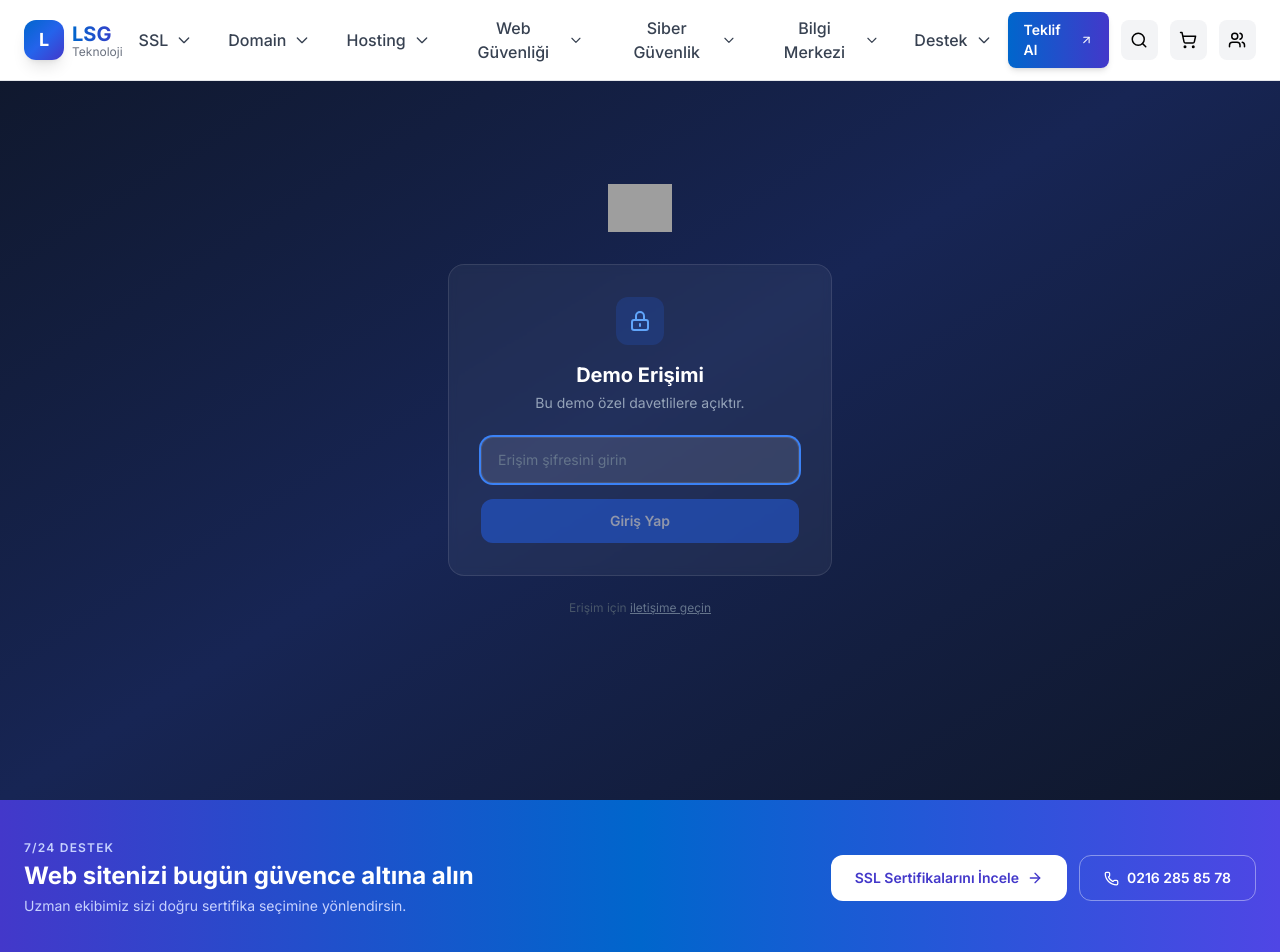
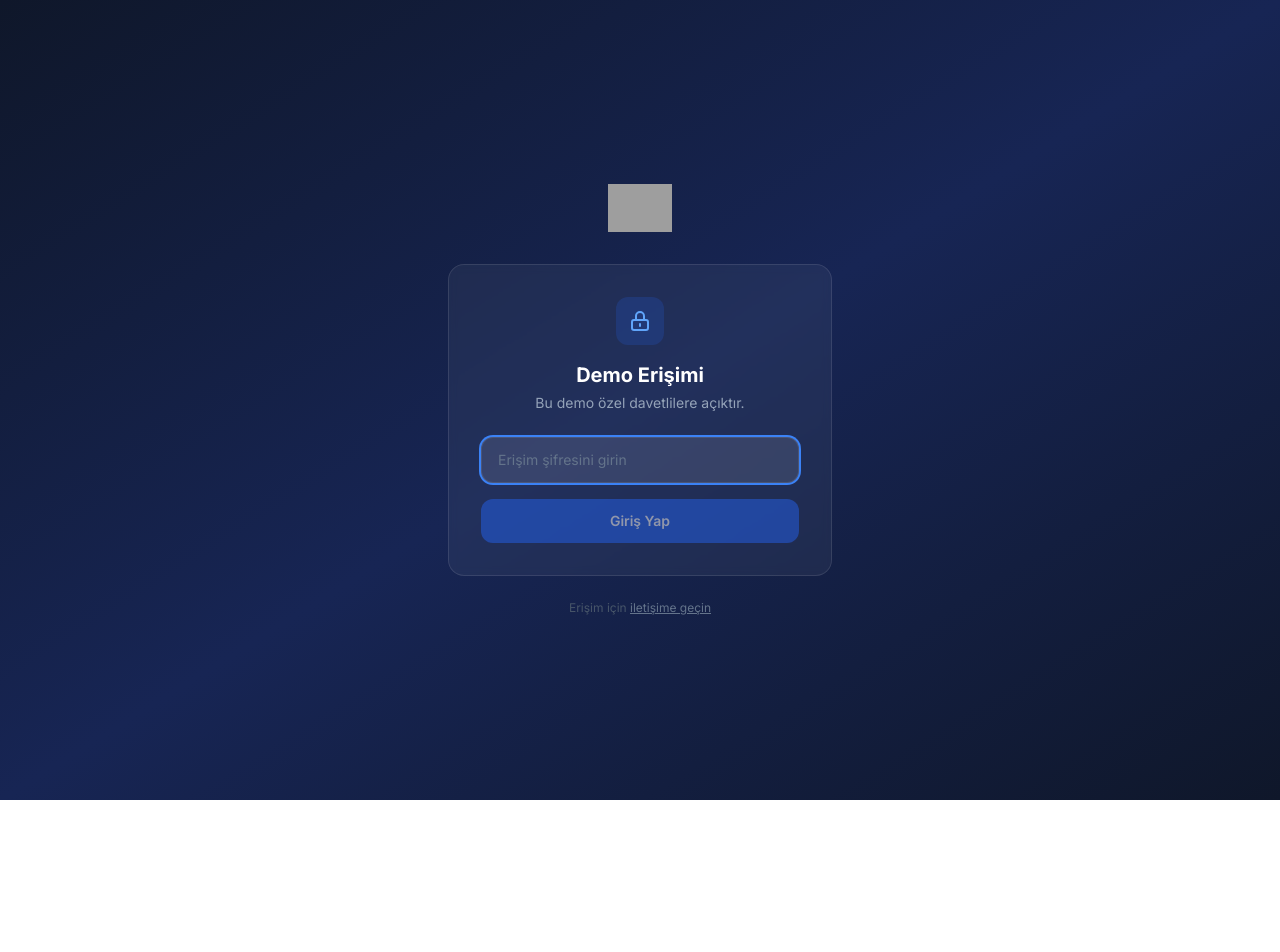
Before and after one commit to gozdenurakca/lsg_tech, a Next.js app: page /demo-giris in a window 1280 px wide. Shown: the top 952 px of the page. After the commit the page ends 800 px from the top, so only its background shows below. Built offline with nearby package versions, Linux system fonts and the light colour scheme; no server answers; grey boxes are pictures that could not be loaded.

Commit message:
hide layout for demo login

```diff
--- a/src/components/layout/LayoutWrapper.tsx
+++ b/src/components/layout/LayoutWrapper.tsx
@@ -16,11 +16,13 @@ export default function LayoutWrapper({
     pathname.startsWith("/admin") ||
     pathname.startsWith("/domain/results");
 
+  const isDemoPage = pathname === "/demo-giris";
+
   return (
     <>
-      {!isDashboard && <Navbar />}
+      {!isDashboard && !isDemoPage && <Navbar />}
       {children}
-      {!isDashboard && <Footer />}
+      {!isDashboard && !isDemoPage && <Footer />}
     </>
   );
 }
```
